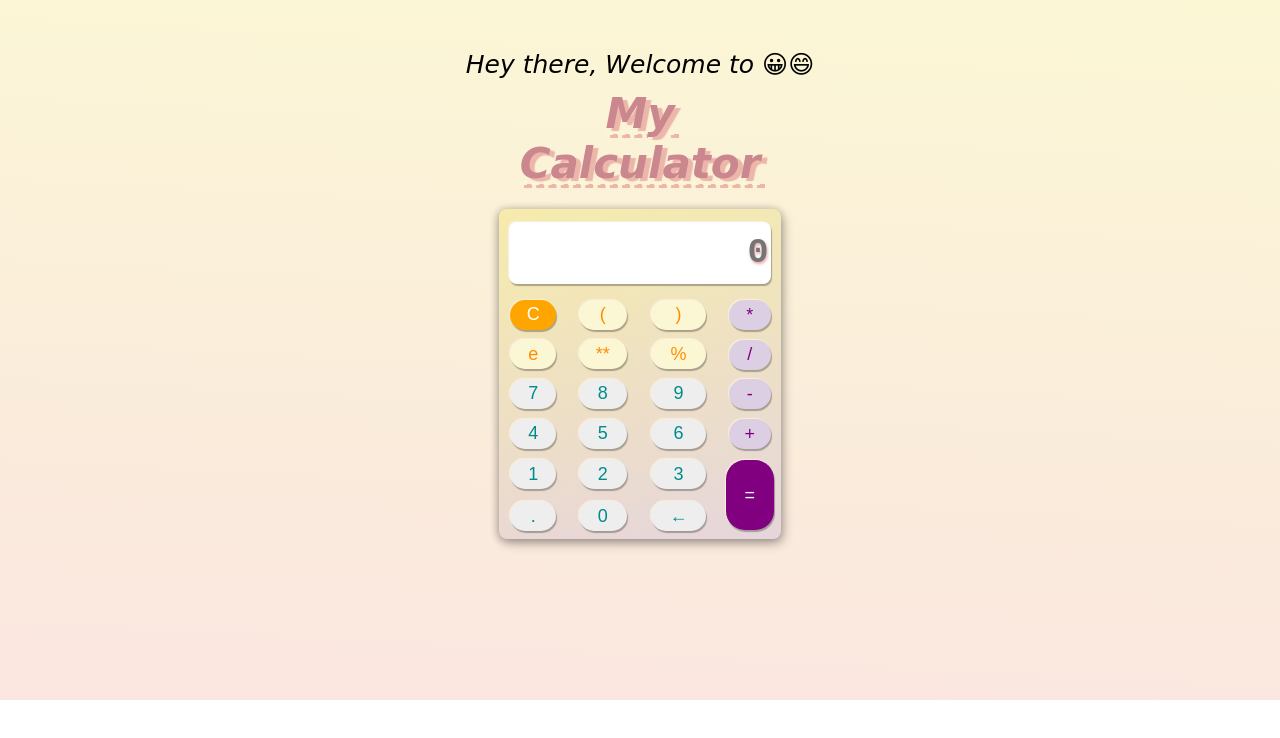
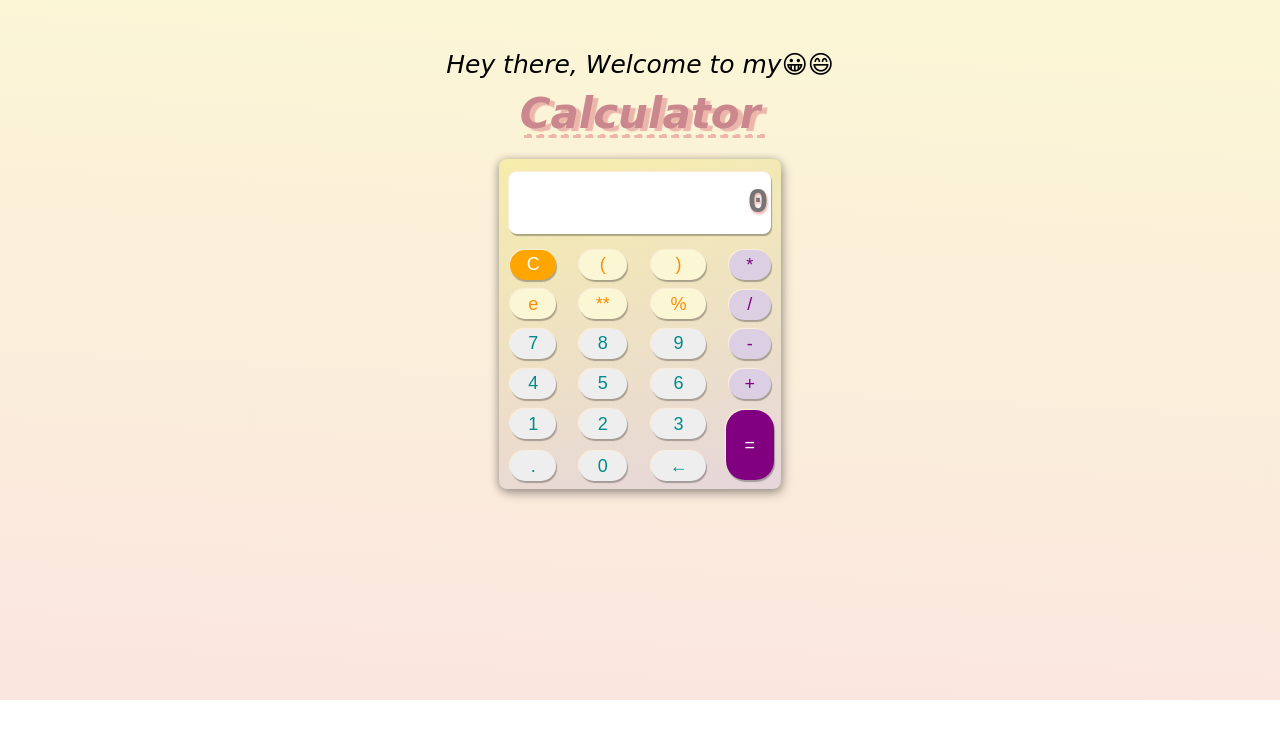
Before and after one commit to bharathmj32/simpleCalculator, a plain HTML site: page index.html in a window 1280 px wide. Drawn offline with Linux system fonts and the light colour scheme.

Commit message:
Update index.html

```diff
--- a/index.html
+++ b/index.html
@@ -9,10 +9,10 @@
 
 <body>
 	<center>
-		<p>Hey there, Welcome to &#128512;&#128516;</p>
+		<p>Hey there, Welcome to my&#128512;&#128516;</p>
 	<form>
 		<table>
-			<caption>My Calculator</caption>
+			<caption>Calculator</caption>
 			<thead >
 				<!--firstrow-->
 				<tr><td colspan="4"><input type="text" id="txt" placeholder="0"></td></tr>
```
